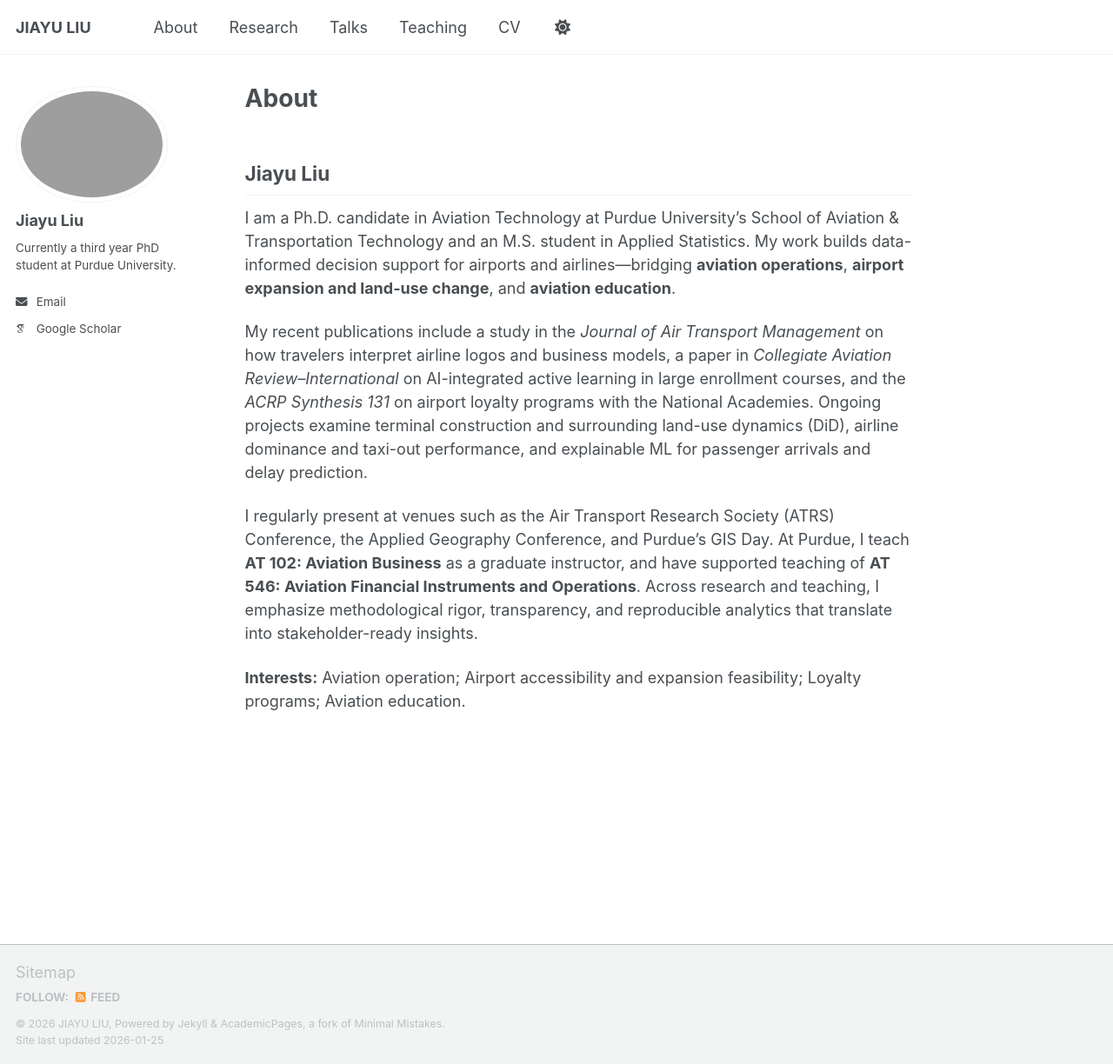
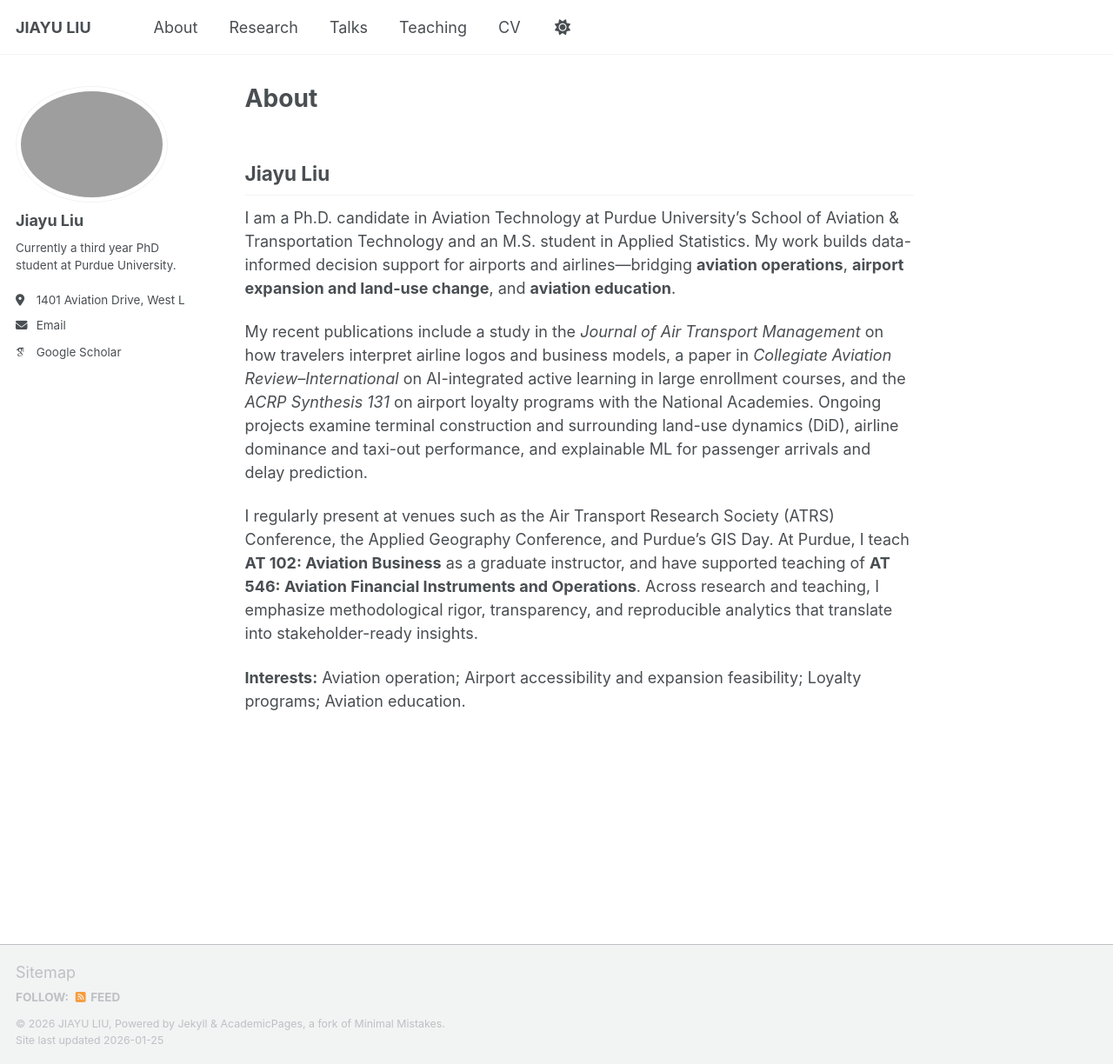
Before and after one commit to liu3309/liu3309.github.io, a Jekyll site: the page built from _pages/about.md, in a window 1280 px wide and 1224 px high. Shown: the whole window at 87% size. Built offline with Jekyll 4.4.1, drawn with Linux system fonts in a browser that asks for light colours; some web fonts are replaced; a script that is not in the unit is left out.

Commit message:
Uncomment location in _config.yml

```diff
--- a/_config.yml
+++ b/_config.yml
@@ -27,7 +27,7 @@ author:
   name             : "Jiayu Liu"
   pronouns         : # example: "she/her"
   bio              : "Currently a third year PhD student at Purdue University."
-  # location         : "1401 Aviation Drive, West Lafayette"
+  location         : "1401 Aviation Drive, West Lafayette"
   # employer         : "TERM 223, Purdue Airport"
   uri              : # URL
   email            : "liu3309@purdue.edu"
```
